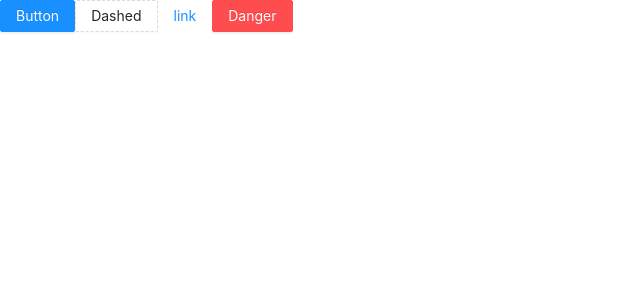
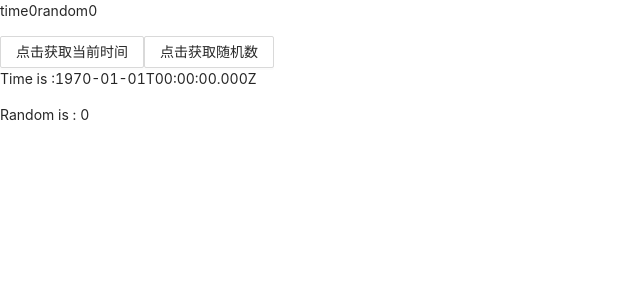
Before and after one commit to weishaodaren/Magellan, a React app: page / in a window 1280 px wide. Shown: the top 300 px of the page, without its empty margins (0-640 px from the left). Built offline with nearby package versions, Linux system fonts and the light colour scheme.

Commit message:
useMemo, useCallback memo

```diff
--- a/src/App.tsx
+++ b/src/App.tsx
@@ -2,11 +2,13 @@ import React from "react"
 import "./App.css"
 // import { Shopping } from "./component/ShoppingList"
 import { Antd } from "./component/Antd"
+import { Example } from "./component/Antd/Hooks"
 
 function App() {
     return (
         <div>
-            <Antd />
+            {/* <Antd inital={0} /> */}
+            <Example />
             {/* <Shopping /> */}
         </div>
     )
--- /dev/null
+++ b/src/component/Antd/Hooks.tsx
@@ -0,0 +1,56 @@
+import React, {
+    FC,
+    memo,
+    useMemo,
+    useEffect,
+    useCallback,
+    useRef,
+    useReducer,
+    useState,
+    useContext,
+    useLayoutEffect,
+} from "react"
+import { Button } from "antd"
+
+export const Example = () => {
+    const [time, setTime] = useState<number>(0)
+    const [random, setRandom] = useState<number>(0)
+
+    const handleClick2Time = () => {
+        setTime(new Date().getTime())
+    }
+    const handleClick2Random = () => {
+        setRandom(Math.random() * 100)
+    }
+    return (
+        <div>
+            <p>
+                time{time}random{random}
+            </p>
+            <Button onClick={handleClick2Time}>点击获取当前时间</Button>
+            <Button onClick={handleClick2Random}>点击获取随机数</Button>
+            <Show time={time}>{random}</Show>
+        </div>
+    )
+}
+
+type Data = { time: number }
+type ChangeFunction = (time: number) => string
+
+const Show: FC<Data> = memo((props) => {
+    const changeTime: ChangeFunction = (time: number): string => {
+        console.log(time)
+        return new Date(time).toISOString()
+    }
+    const newTime: string = useMemo(() => {
+        return changeTime(props.time)
+    }, [props.time])
+
+    return (
+        <div>
+            {/* <p>Time is :{changeTime(props.time)}</p> */}
+            <p>Time is :{newTime}</p>
+            <p>Random is : {props.children}</p>
+        </div>
+    )
+})
--- a/src/component/Antd/index.tsx
+++ b/src/component/Antd/index.tsx
@@ -1,15 +1,124 @@
 import React from "react"
 import { Button } from "antd"
 
-export const Antd: React.FC = () => {
+export const Antd: React.FC<{ inital: number }> = ({ inital = 0 }) => {
+    const [count, setCount] = React.useState<number>(inital)
+
     return (
         <div>
-            <Button type="primary">Button</Button>
-            <Button type="dashed">Dashed</Button>
-            <Button type="link">link</Button>
-            <Button type="primary" danger>
-                Danger
+            <p>Count: {count}</p>
+            <Button
+                type="primary"
+                shape="round"
+                size="large"
+                onClick={() => setCount(count + 1)}
+            >{`加一`}</Button>
+            <Button
+                type="dashed"
+                shape="circle-outline"
+                size="small"
+                danger
+                onClick={() => setCount(count - 1)}
+            >{`减一`}</Button>
+            <Article title="magellan's travel" content="..." />
+            <User />
+            <ClosureConter />
+            <TextInput />
+        </div>
+    )
+}
+
+interface ArticleInfo {
+    title: string
+    content: string
+}
+const Article: React.FC<ArticleInfo> = ({ title, content }) => {
+    const [article, setArticle] = React.useState<ArticleInfo>({
+        title,
+        content,
+    })
+
+    return (
+        <div>
+            <p>Title: {article.title}</p>
+            <section>{article.content}</section>
+            <Button
+                type="ghost"
+                size="middle"
+                onClick={() =>
+                    setArticle({
+                        title: "next title",
+                        content: "next content",
+                    })
+                }
+            >
+                点击下一篇章的内容
             </Button>
         </div>
     )
 }
+
+let switchCount: number = 0
+const User: React.FC = () => {
+    const [name, setName] = React.useState<string>("")
+
+    React.useEffect(() => {
+        switchCount += 1
+        const handler = () => {
+            document.title = Math.random().toString()
+        }
+        window.addEventListener("resize", handler)
+        return () => {
+            window.removeEventListener("resize", handler)
+        }
+    }, [name])
+    return (
+        <div>
+            <p>Current Name: {name}</p>
+            <p>switchCount: {switchCount}</p>
+            <Button onClick={() => setName("Jack")}>Jack</Button>
+            <Button onClick={() => setName("Rose")}>Rose</Button>
+        </div>
+    )
+}
+
+const ClosureConter: React.FC = () => {
+    const [counter, setCounter] = React.useState<number>(0)
+    const countRef = React.useRef<number>(counter)
+
+    React.useEffect(() => {
+        countRef.current = counter
+    }, [counter])
+    const handleClick = () => {
+        setTimeout(() => {
+            alert(`current counter: ${counter}${countRef.current}`)
+        }, 300)
+    }
+    return (
+        <div>
+            <p>pre count: {countRef.current}</p>
+            <p>Current count: {counter}</p>
+            <Button onClick={() => setCounter(counter + 1)}>+++</Button>
+            <Button onClick={handleClick}>Alert</Button>
+        </div>
+    )
+}
+type ChangeName<T> = (name: T) => T
+
+const TextInput = () => {
+    const inputRef = React.useRef<HTMLInputElement>(null)
+    const handleClick2Focus = () => {
+        inputRef.current!.focus()
+    }
+    const ChangeName: ChangeName<string> = (name) => {
+        return name + "返回新name"
+    }
+
+    return (
+        <div>
+            <input type="text" ref={inputRef} />
+            <Button onClick={handleClick2Focus}>Focus</Button>
+            <h1>{ChangeName("Magellan")}</h1>
+        </div>
+    )
+}
```
